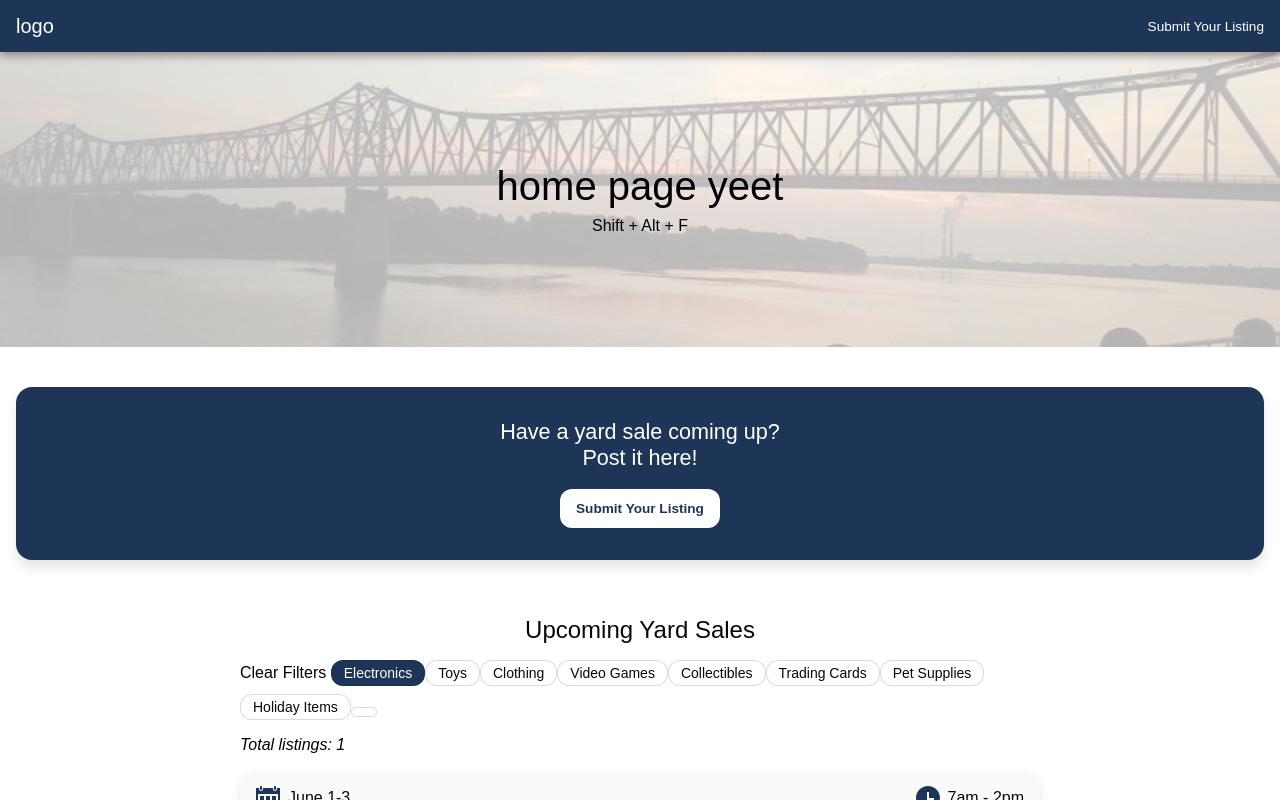
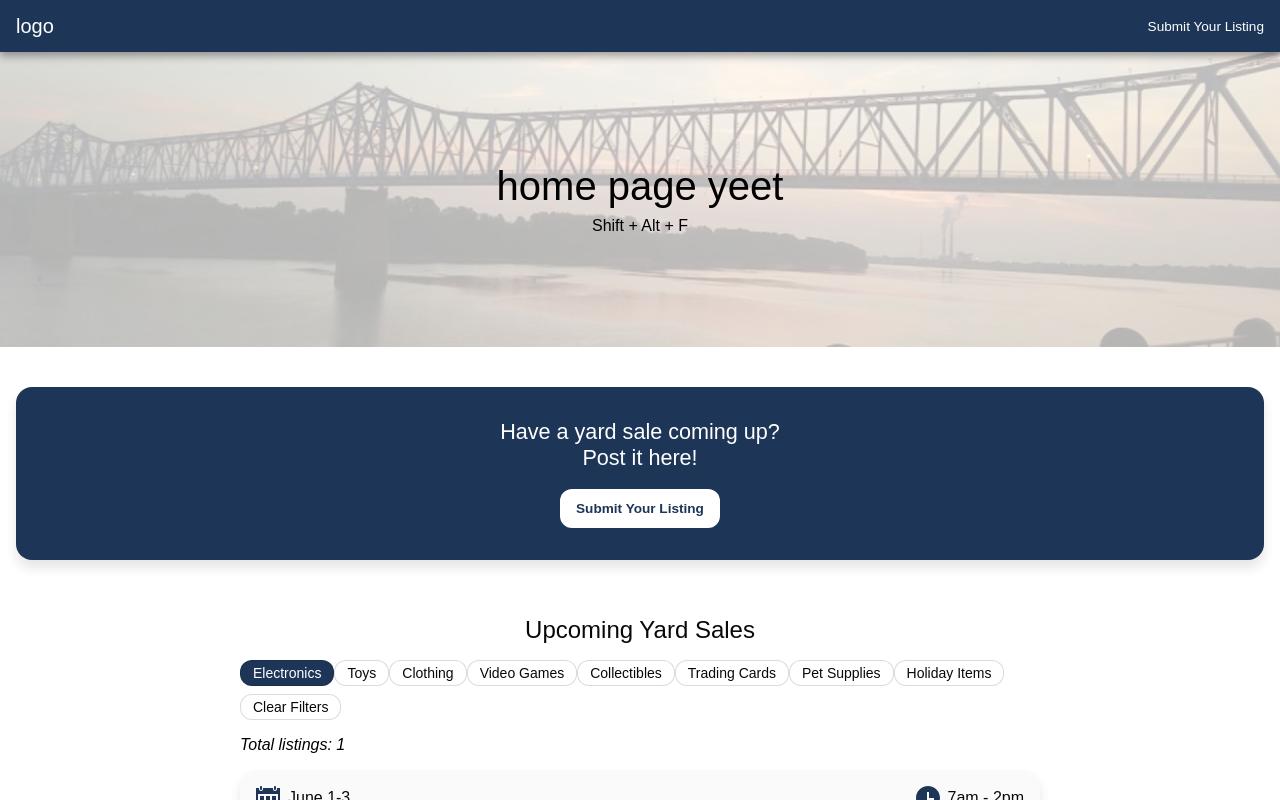
Before and after one commit to charliedr/owensboro-yard-sales, a Nuxt app: page / in a window 1280 px wide. Both pictures are taken after a click on the button "Electronics". Shown: the top 800 px of the page. Built offline with nearby package versions, Linux system fonts and the light colour scheme.

Commit message:
Add files via upload

```diff
--- a/components/ListingList.vue
+++ b/components/ListingList.vue
@@ -3,7 +3,6 @@
     <!-- FILTERING -->
     <div class="listingList__filters">
       <!-- <button @click="filterListClear">All</button> -->
-      Clear Filters
 
       <button @click="filterListings" value="Electronics">Electronics</button>
       <button @click="filterListings" value="Toys">Toys</button>
@@ -17,11 +16,9 @@
       <button @click="filterListings" value="Holiday Items">
         Holiday Items
       </button>
-      <button
-        v-if="filteredListVisible"
-        @click="filterListClear"
-        class=""
-      ></button>
+      <button v-if="filteredListVisible" @click="filterListClear" class="">
+        Clear Filters
+      </button>
     </div>
     <!-- Shows total # of listings on load -->
     <span v-if="!filteredListVisible"
```
